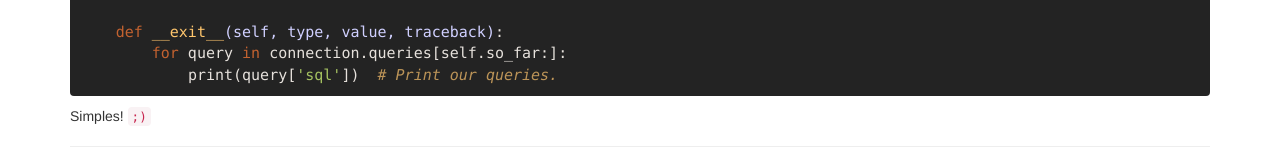
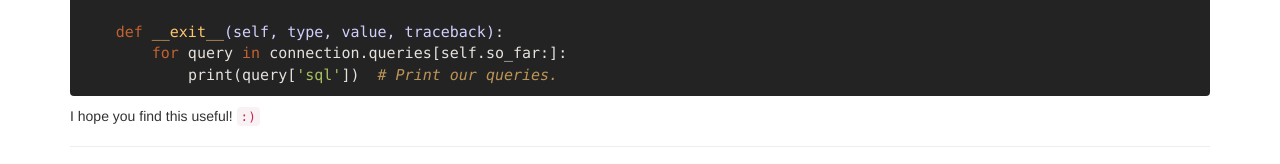
Before and after one commit to meshy/meshy.github.com, a Jekyll site: the page built from _posts/2013-11-06-debugging-assertnumqueries-tests.markdown, in a window 1280 px wide. Shown: the part 1455-1619 px from the top of the page. Built offline with Jekyll 4.4.1, drawn with Linux system fonts in a browser that asks for light colours; nearby versions of some CDN libraries; some web fonts are replaced; Markdown is read by kramdown in place of the engine named in the settings.

Commit message:
No meercats here...

```diff
--- a/_posts/2013-11-06-debugging-assertnumqueries-tests.markdown
+++ b/_posts/2013-11-06-debugging-assertnumqueries-tests.markdown
@@ -66,4 +66,4 @@ I think so too, so here's my definition of `PrintQueries`:
             for query in connection.queries[self.so_far:]:
                 print(query['sql'])  # Print our queries.
 
-Simples! `;)`
+I hope you find this useful! `:)`
```
